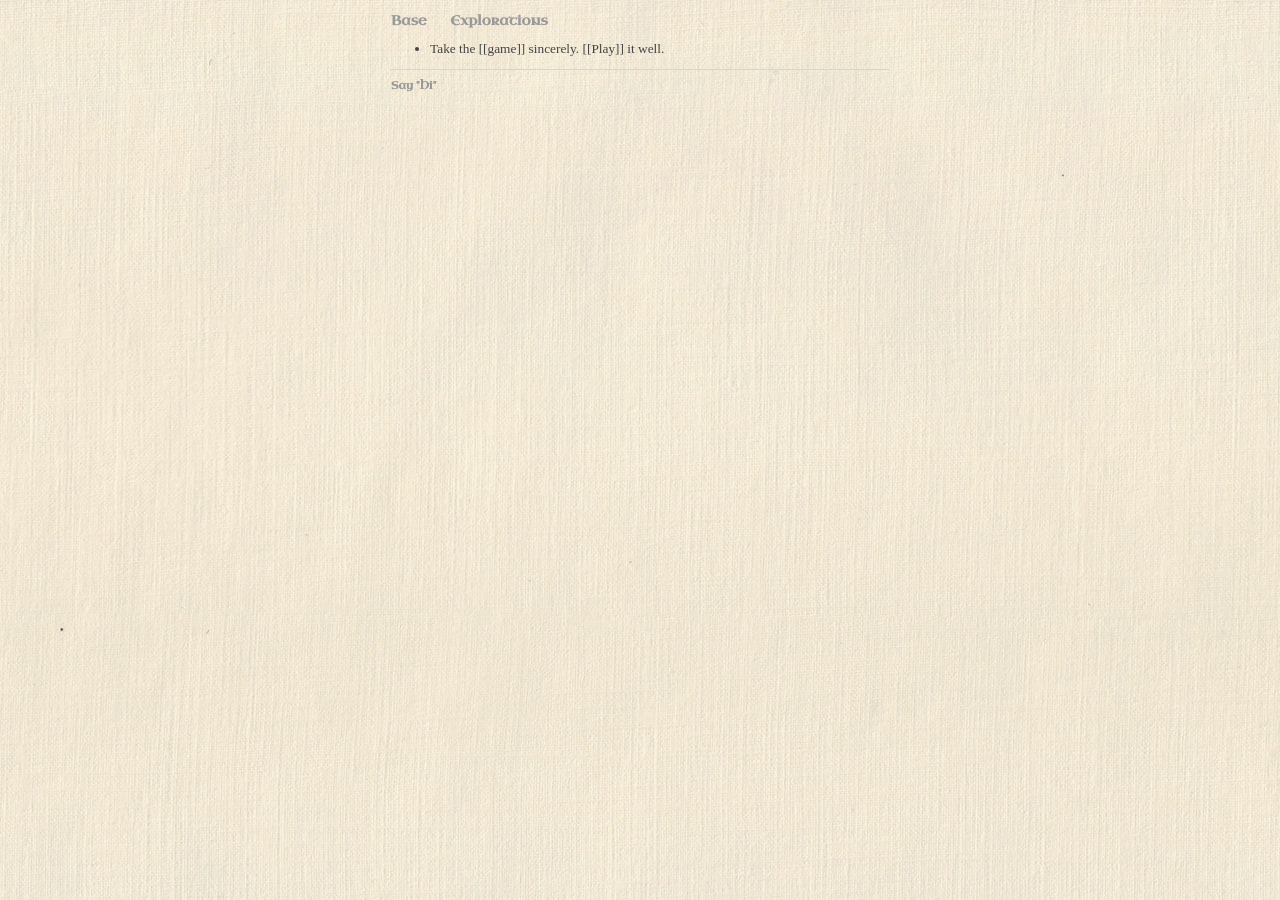
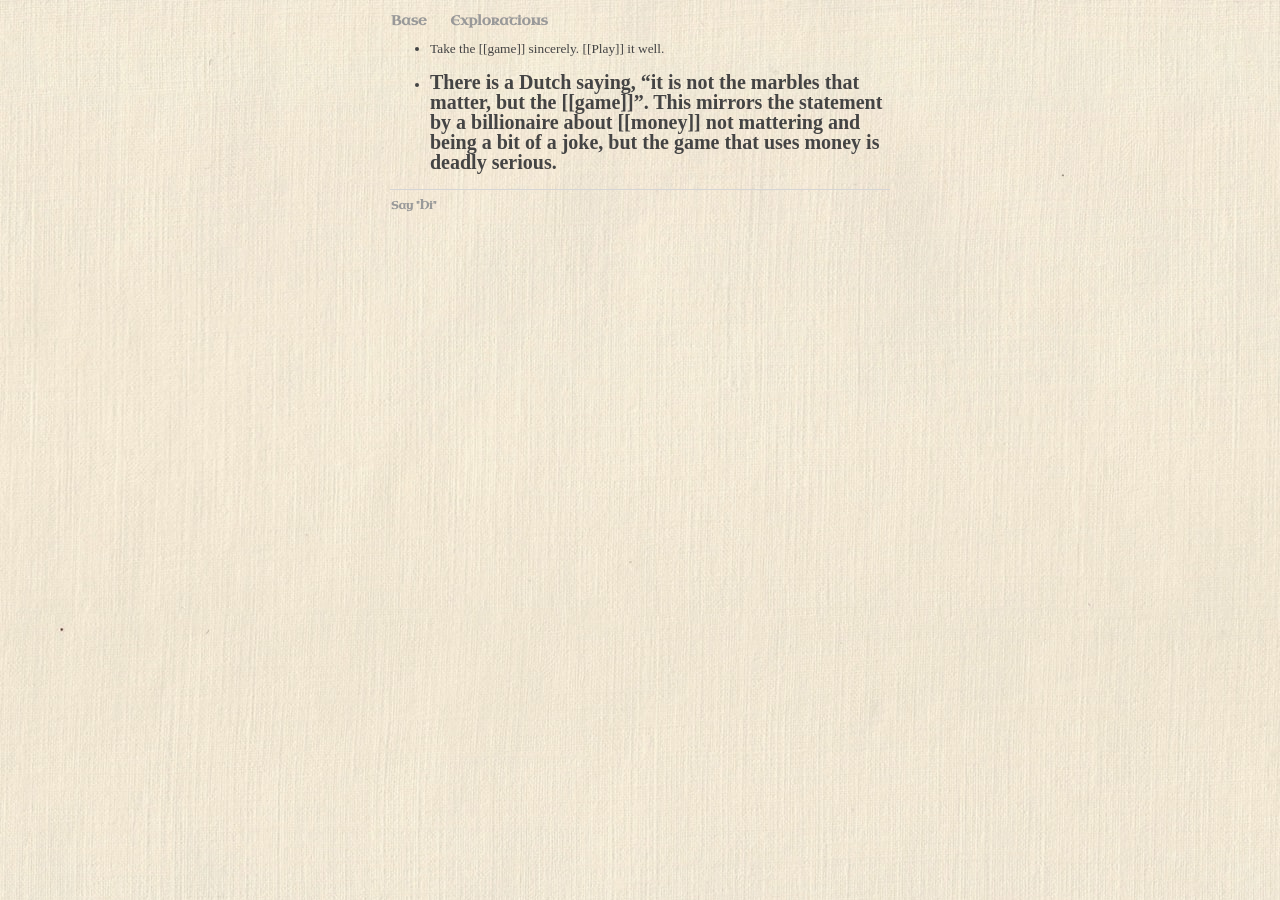
Before and after one commit to ray-dorai/ray-dorai.github.io, a Jekyll site: the page built from notes/journals/2021_10_05.md, in a window 1280 px wide. Built offline with Jekyll 4.4.1, drawn with Linux system fonts in a browser that asks for light colours; some web fonts are replaced; our own code applies the rules of GitHub Pages for plain Markdown files.

Commit message:
Add files via upload

```diff
--- a/notes/journals/2021_10_05.md
+++ b/notes/journals/2021_10_05.md
@@ -1 +1,3 @@
 - Take the [[game]] sincerely. [[Play]] it well.
+- There is a Dutch saying, "it is not the marbles that matter, but the [[game]]". This mirrors the statement by a billionaire about [[money]] not mattering and being a bit of a joke, but the game that uses money is deadly serious.
+-
```
